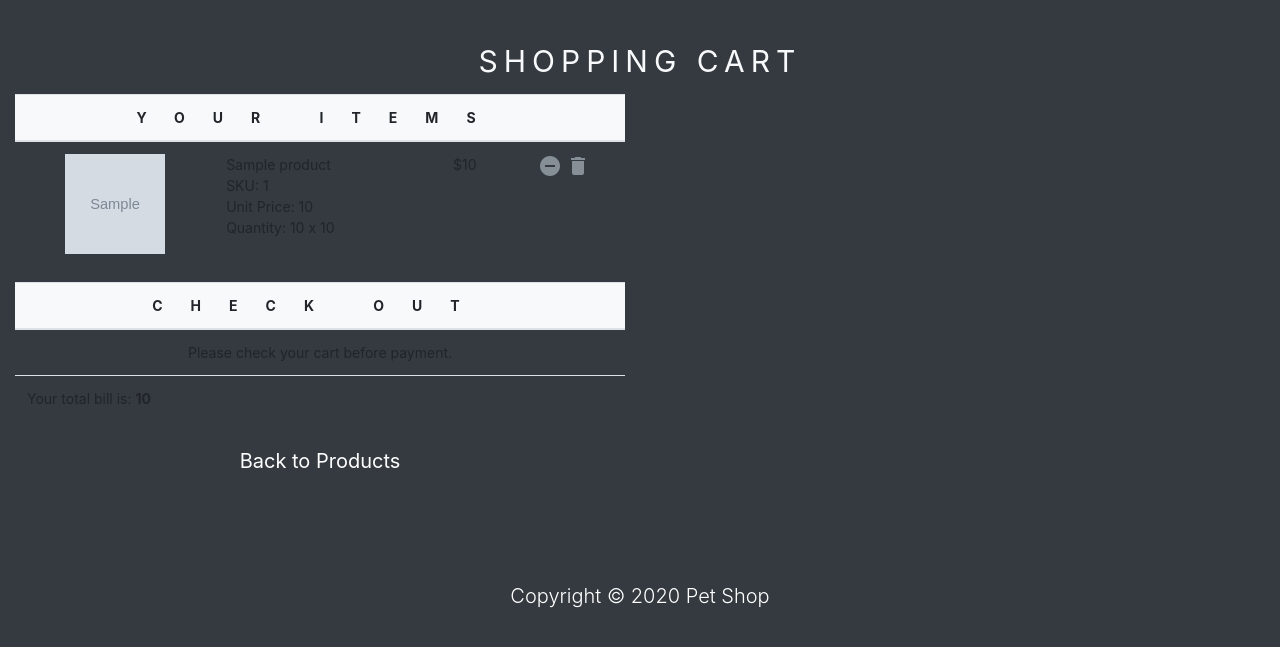
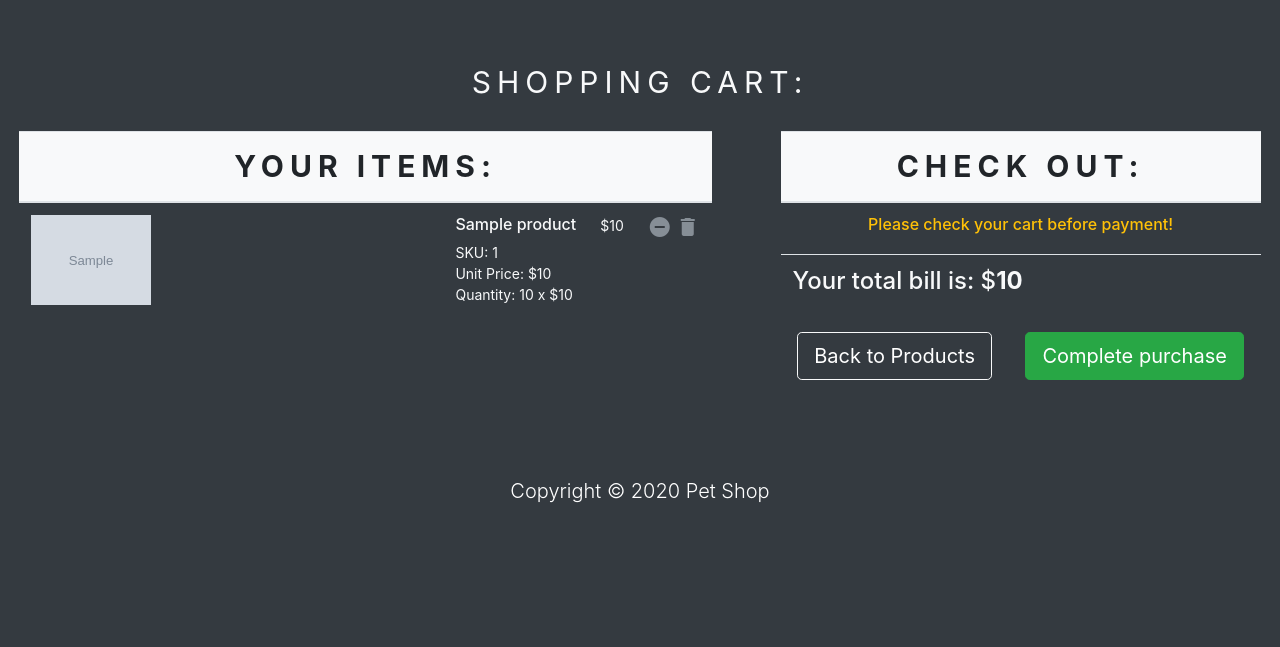
Before and after one commit to JackCX777/django_ecommerce, a Django app: template shop/templates/cart.html in a window 1280 px wide. Shown: the part 62-709 px from the top of the page. Run offline with Django 3.2, Linux system fonts and the light colour scheme; the template is opened without the code that fills it: most values are stand-ins (such as "Sample title", 1, 10 or a date in 2020); grey boxes marked "Sample" are stand-in pictures.

Commit message:
Cart done.

```diff
--- a/shop/templates/cart.html
+++ b/shop/templates/cart.html
@@ -9,7 +9,7 @@
 {% block content %}
 
   {% if not cart_items %}
-  <div class="text-center">
+  <div class="product_title text-center text-light">
     <br>
     <h1 class="text-center product_title">
       Your Cart is empty
@@ -20,19 +20,22 @@
     </p>
   </div>
   {% else %}
-  <div class="text-center">
+  <div class="text-center product_title text-light">
       <br>
-      <div class="text-center product_title text-light">
-          Shopping Cart
+      <div>
+          <p>
+              Shopping Cart:
+          </p>
       </div>
   </div>
-  <div class="row mx-auto">
-      <div class="col-12 col-sm-12 col-md-12 col-lg-6 text-center">
+  <div class="row">
+      <div class="mx-auto">
+          <div>
               <table class="table cart-table">
                   <thead class="cart-thead">
                     <tr>
-                  <th colspan="4">
-                    Your Items
+                      <th class="product_title text-center" colspan="4">
+                        Your Items:
                       </th>
                     </tr>
                   </thead>
@@ -40,20 +43,23 @@
                   <tr>
                       <td>
                           <a href="{{cart_item.product.get_url}}">
-                          <img src="{{cart_item.product.image.url}}" width="100" height="100">
+                              <img src="{{cart_item.product.image.url}}" width="30%">
                           </a>
                       </td>
-                  <td class="text-left">
+                      <td class="text-left text-light">
+                          <h6>
                               {{cart_item.product.name}}
-                      <br>
+                          </h6>
                           SKU: {{cart_item.product.id}}
                           <br>
-                      Unit Price: {{cart_item.product.price}}
+                          Unit Price: ${{cart_item.product.price}}
                           <br>
-                      Quantity: {{cart_item.quantity}} x {{cart_item.product.price}}
+                          Quantity: {{cart_item.quantity}} x ${{cart_item.product.price}}
                       </td>
                       <td>
+                          <p class="text-light">
                               ${{cart_item.sub_total}}
+                          </p>
                       </td>
                       {% if cart_item.quantity < cart_item.product.stock %}
                       <td>
@@ -82,37 +88,47 @@
               </table>
           </div>
       </div>
-  <div class="row mx-auto">
-      <div class="col-12 col-sm-12 col-md-12 col-lg-6 text-center">
+      <div class="mx-auto">
+          <div>
               <table class="table cart-table">
                   <thead class="cart-thead">
                     <tr>
-                  <th colspan="4">
-                    Check Out
+                      <th class="product_title text-center" colspan="4">
+                        Check Out:
                       </th>
                     </tr>
                   </thead>
                   <tbody>
                       <tr>
                           <td>
-                          Please check your cart before payment.
+                              <h6 class="text-center text-warning display-5">
+                                  Please check your cart before payment!
+                              </h6>
                           </td>
                       </tr>
                       <tr class="text-left">
                           <td>
-                          Your total bill is: <strong>{{total}}</strong>
+                              <h4 class="text-light">
+                                  Your total bill is: $<strong>{{total}}</strong>
+                              </h4>
                           </td>
                       </tr>
                   </tbody>
               </table>
-          <div class="mx-auto">
-              <a href="{% url 'home' %}" style="text-decoration: none;">
-                  <button type="button" class="btn btn-lg btn-block bg-dark text-white">
+              <div class="row mx-auto">
+                  <a href="{% url 'home' %}" style="text-decoration: none; margin: 0 auto; margin-left: auto; margin-left: auto;">
+                      <button type="button" class="btn btn-lg btn-outline-light text-white">
                           Back to Products
+                      </button>
+                  </a>
+                  <a href="" style="text-decoration: none; margin: 0 auto; margin-left: auto; margin-left: auto;">
+                      <button type="button" class="btn btn-lg btn-success text-white">
+                          Complete purchase
                       </button>
                   </a>
               </div>
           </div>
       </div>
+  </div>
   {% endif %}
 {% endblock %}
```
Lines whose indentation alone changed are shown as unchanged.
